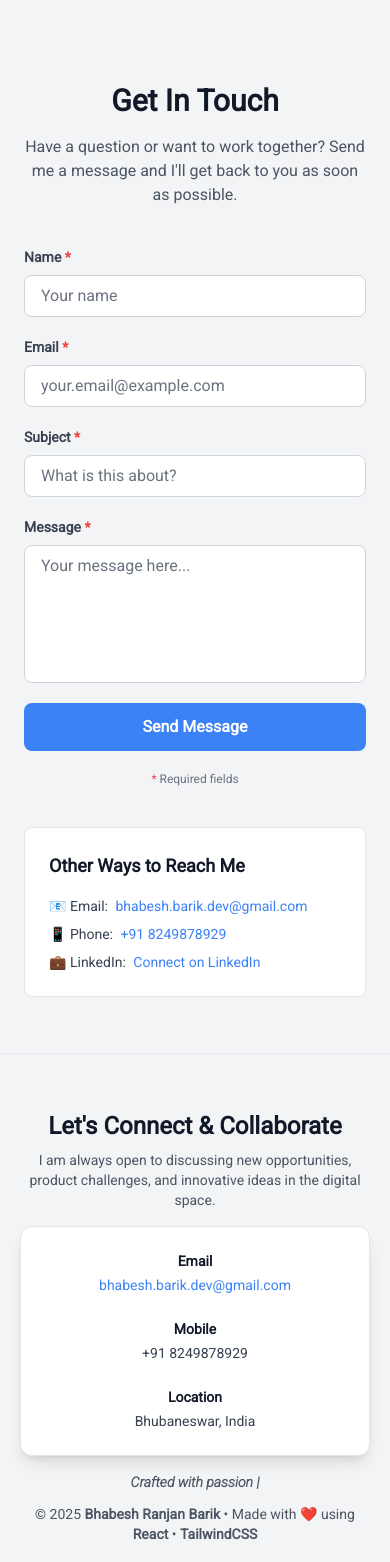
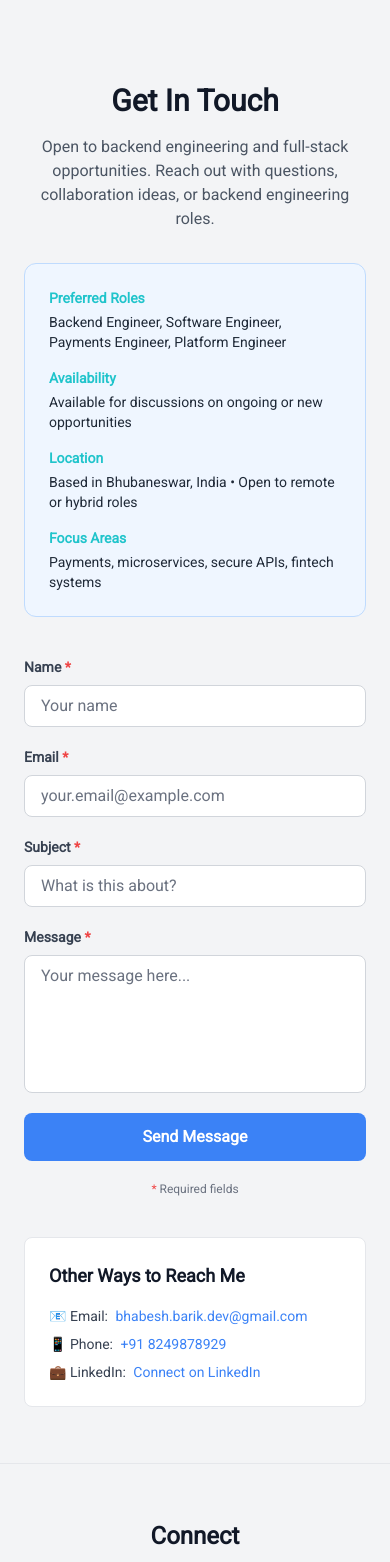
Before and after one commit to Bhabesh1212/portfolio-website, a React (Vite) app: page / in a window 390 px wide. Shown: the part 9660-11222 px from the top of the page. Built offline with nearby package versions, Linux system fonts and the light colour scheme.

Commit message:
changes done

```diff
--- a/src/components/ContactForm.jsx
+++ b/src/components/ContactForm.jsx
@@ -113,10 +113,35 @@ const ContactForm = () => {
           Get In Touch
         </h2>
 
-        <p className={`text-center mb-10 ${isDarkMode ? "text-gray-400" : "text-gray-600"}`}>
-          Have a question or want to work together? Send me a message and I'll
-          get back to you as soon as possible.
+        <p className={`text-center mb-8 ${isDarkMode ? "text-gray-400" : "text-gray-600"}`}>
+          Open to backend engineering and full-stack opportunities. Reach out with questions, collaboration ideas, or backend engineering roles.
         </p>
+
+        {/* Recruiter-Friendly Info Box */}
+        <div className={`mb-10 p-6 rounded-xl border transition-colors ${
+          isDarkMode
+            ? "bg-slate-800 border-slate-700 text-gray-300"
+            : "bg-blue-50 border-blue-200 text-gray-800"
+        }`}>
+          <div className="grid grid-cols-1 md:grid-cols-2 gap-4 text-sm">
+            <div>
+              <p className="font-semibold text-[#20C4CB] mb-1">Preferred Roles</p>
+              <p>Backend Engineer, Software Engineer, Payments Engineer, Platform Engineer</p>
+            </div>
+            <div>
+              <p className="font-semibold text-[#20C4CB] mb-1">Availability</p>
+              <p>Available for discussions on ongoing or new opportunities</p>
+            </div>
+            <div>
+              <p className="font-semibold text-[#20C4CB] mb-1">Location</p>
+              <p>Based in Bhubaneswar, India • Open to remote or hybrid roles</p>
+            </div>
+            <div>
+              <p className="font-semibold text-[#20C4CB] mb-1">Focus Areas</p>
+              <p>Payments, microservices, secure APIs, fintech systems</p>
+            </div>
+          </div>
+        </div>
 
         {/* Success Message */}
         {submitted && (
--- a/src/components/Footer.jsx
+++ b/src/components/Footer.jsx
@@ -9,7 +9,7 @@ const Footer = () => {
   useEffect(() => {
     const typed = new Typed(el.current, {
       strings: [
-        "Crafted with passion for backend development. Let’s turn ideas into something extraordinary!",
+        "Building backend systems that scale. Available for opportunities.",
       ],
       startDelay: 100,
       typeSpeed: 30,
@@ -31,12 +31,11 @@ const Footer = () => {
 
       {/* ⭐ NEW HEADING */}
       <h2 className={`text-2xl md:text-2xl font-bold mt-8 mb-2 ${isDarkMode ? "text-white" : "text-gray-900"}`}>
-        Let's Connect & Collaborate
+        Connect
       </h2>
 
       <p className={`text-sm max-w-xl ${isDarkMode ? "text-gray-400" : "text-gray-600"}`}>
-        I am always open to discussing new opportunities, product challenges,
-        and innovative ideas in the digital space.
+        Interested in backend engineering opportunities or have a project in mind? I'm open to discussions and collaboration.
       </p>
 
       {/* ⭐ Contact Info Box (Dark Theme) */}
@@ -97,8 +96,8 @@ const Footer = () => {
       </div>
 
       {/* Footer Credits */}
-      <p className={`text-sm mt-3 ${isDarkMode ? "text-gray-400" : "text-gray-600"}`}>
-        © 2025 <b>Bhabesh Ranjan Barik</b> • Made with ❤️ using <b>React</b> • <b>TailwindCSS</b>
+      <p className={`text-xs mt-3 ${isDarkMode ? "text-gray-500" : "text-gray-600"}`}>
+        © 2025 Bhabesh Ranjan Barik | Built with React and Tailwind CSS
       </p>
 
     </footer>
```
Also changed, not shown: 20 other files (tests, documents, lock files or other folders).
